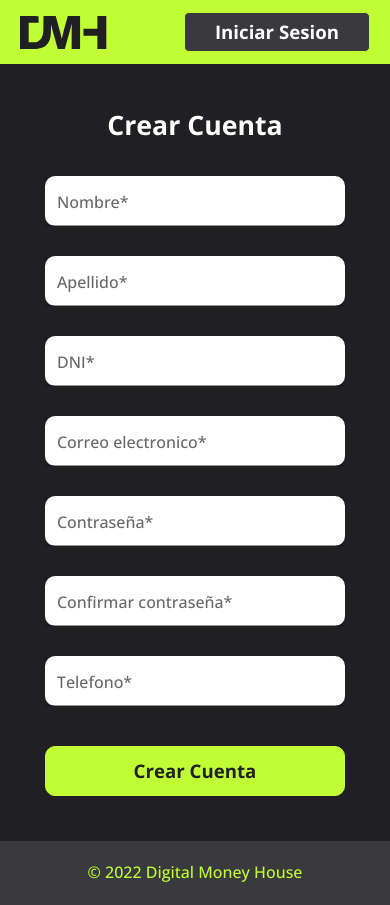
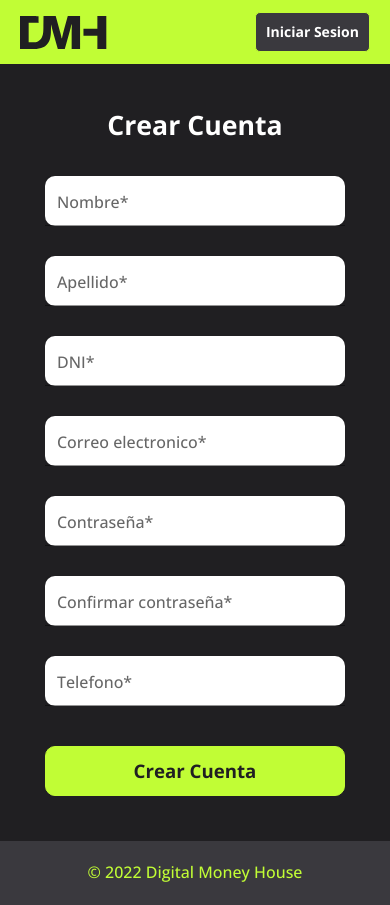
Before and after one commit to BenjaminMirra/proyectoDMH, a Next.js app in the folder equipo-12/: page /registro in a window 390 px wide. Built offline with nearby package versions, Linux system fonts and the light colour scheme.

Commit message:
resolve buttons responsive

```diff
--- a/equipo-12/material-theme.ts
+++ b/equipo-12/material-theme.ts
@@ -156,8 +156,10 @@ export const theme = createTheme({
           style: {
             borderRadius: "5px",
             height: "40px",
-            width: "100%",
-            padding: "0px 30px",
+            padding: "0px 10px",
+            "@media only screen and (max-width: 768px)": {
+              fontSize: "14px",
+            },
           },
         },
         {
```
